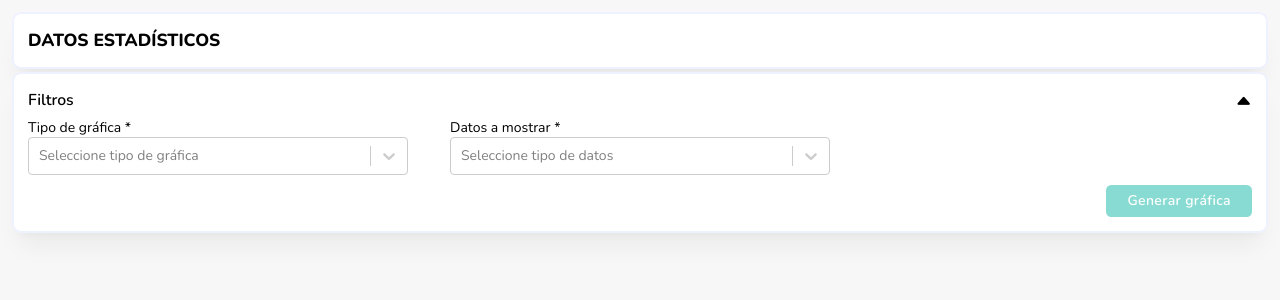
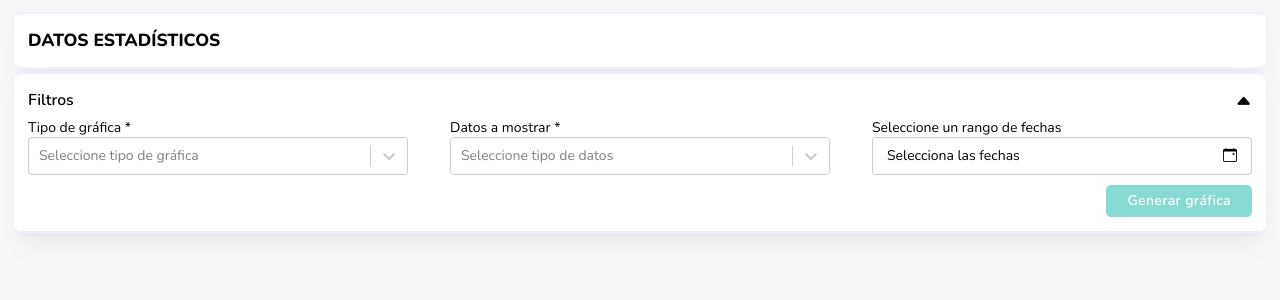
Before and after one commit to elbajo001/test_data_visualizer, a React (Create React App) app: page / in a window 1280 px wide. Shown: the top 300 px of the page. Built offline with nearby package versions, Linux system fonts and the light colour scheme.

Commit message:
filter dates range

```diff
--- a/src/App.jsx
+++ b/src/App.jsx
@@ -108,11 +108,9 @@ const App = () => {
           formData={formData}
           startDate={startDate}
           endDate={endDate}
-          showDatePicker={showDatePicker}
           setStates={setStates}
           handleChangeInput={handleChangeInput}
           onChangeDateRange={onChangeDateRange}
-          setShowDatePicker={setShowDatePicker}
           hasEmptyFields={hasEmptyFields}
           handleFetchData={handleFetchData}
         />
--- a/src/components/FormFilters.jsx
+++ b/src/components/FormFilters.jsx
@@ -90,7 +90,6 @@ const FormFilters = (props) => {
               )}
               onChange={(e) => props?.handleChangeInput("typeData", e)}
             />
-            {false ?
             <div className="flex flex-col">
               <label className="my-0 text-md">
                 Seleccione un rango de fechas
@@ -99,19 +98,14 @@ const FormFilters = (props) => {
                 onChange={(e) => props?.onChangeDateRange(e)}
                 startDate={props?.startDate}
                 endDate={props?.endDate}
-                  disabled={true}
                 selectsRange
                 customInput={<CustomDatePicker />}
                 dateFormat="MM/yyyy"
                 showMonthDropdown
                 showYearDropdown
-                  open={props?.showDatePicker}
-                  onClickOutside={() => props?.setShowDatePicker(false)}
-                  onInputClick={() => props?.setShowDatePicker(true)}
                 maxDate={new Date()}
               />
             </div>
-            : null }
           </div>
           <button
             type="button"
```
Lines whose indentation alone changed are shown as unchanged.
